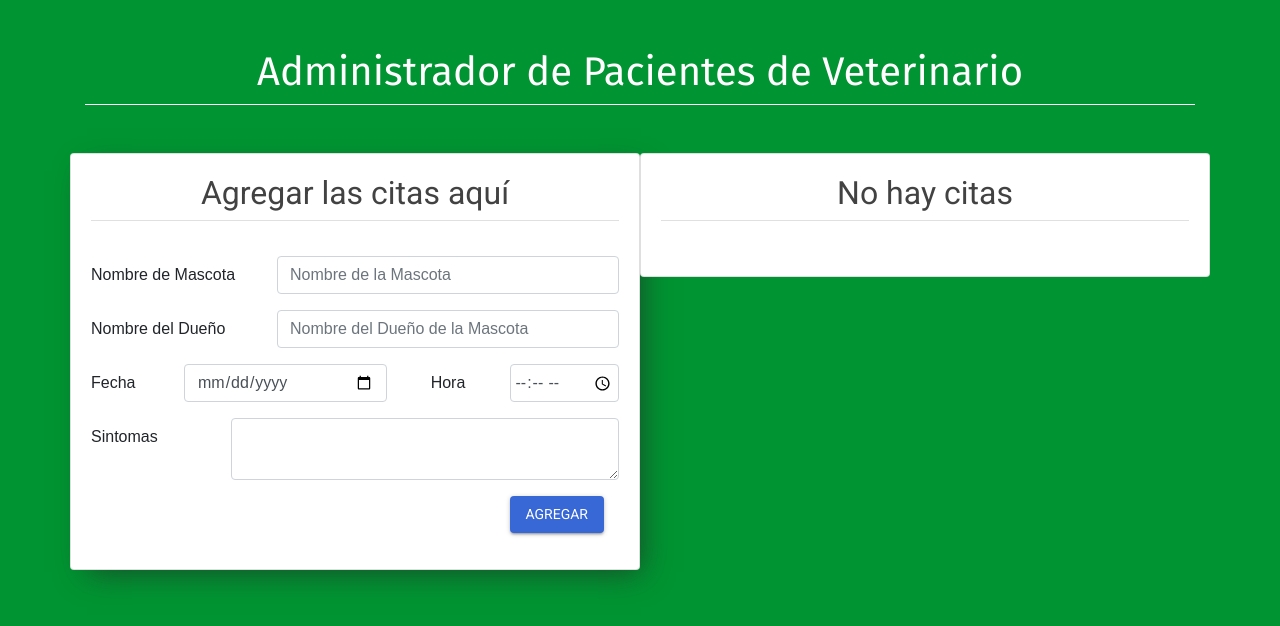
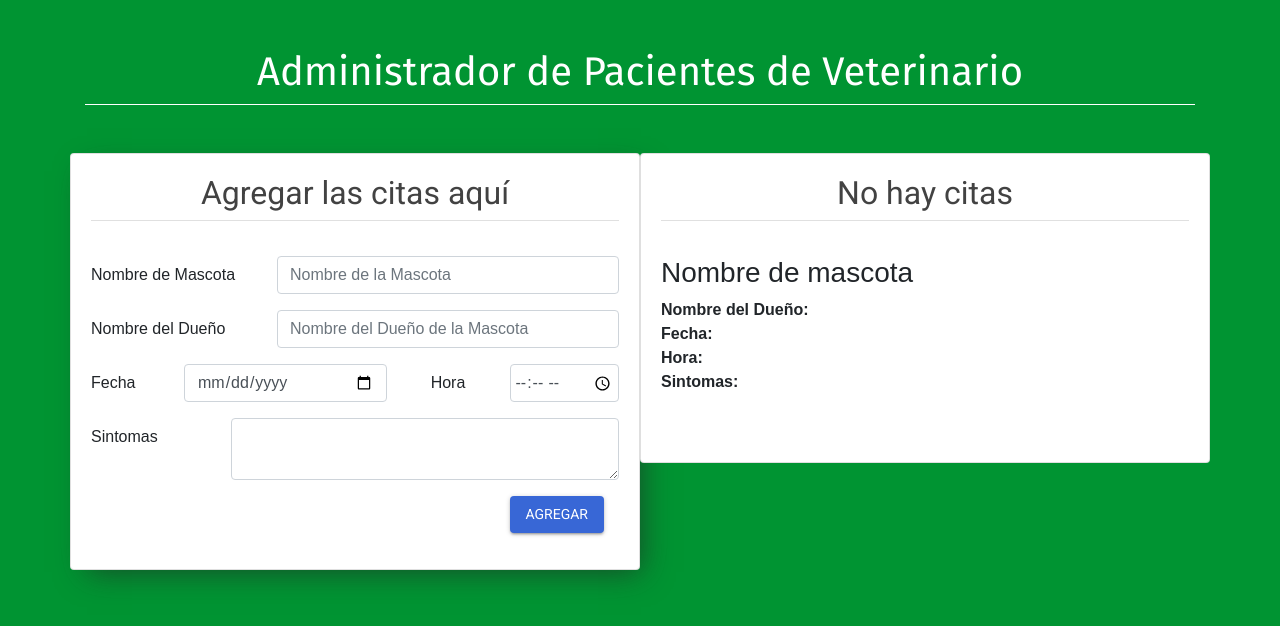
Before and after one commit to CesarRivasP/appointments-of-patients, a React (Create React App) app: page / in a window 1280 px wide. Shown: the top 626 px of the page. Built offline with nearby package versions, Linux system fonts and the light colour scheme.

Commit message:
implemented Appointment component

```diff
--- a/src/components/list-appointment.js
+++ b/src/components/list-appointment.js
@@ -1,4 +1,5 @@
 import React, { Component } from 'react';
+import Appointment from './appointment';
 import { withStyles } from '@material-ui/core/styles';
 import Divider from '@material-ui/core/Divider';
 
@@ -21,6 +22,9 @@ class ListAppointment extends Component {
           <h2 className="card-title text-center mb-2 title-card">{ message }</h2>
 
           <Divider className={classes.divider}/>
+          <div className="lista-citas">
+            <Appointment />
+          </div>
         </div>
       </div>
     )
```
